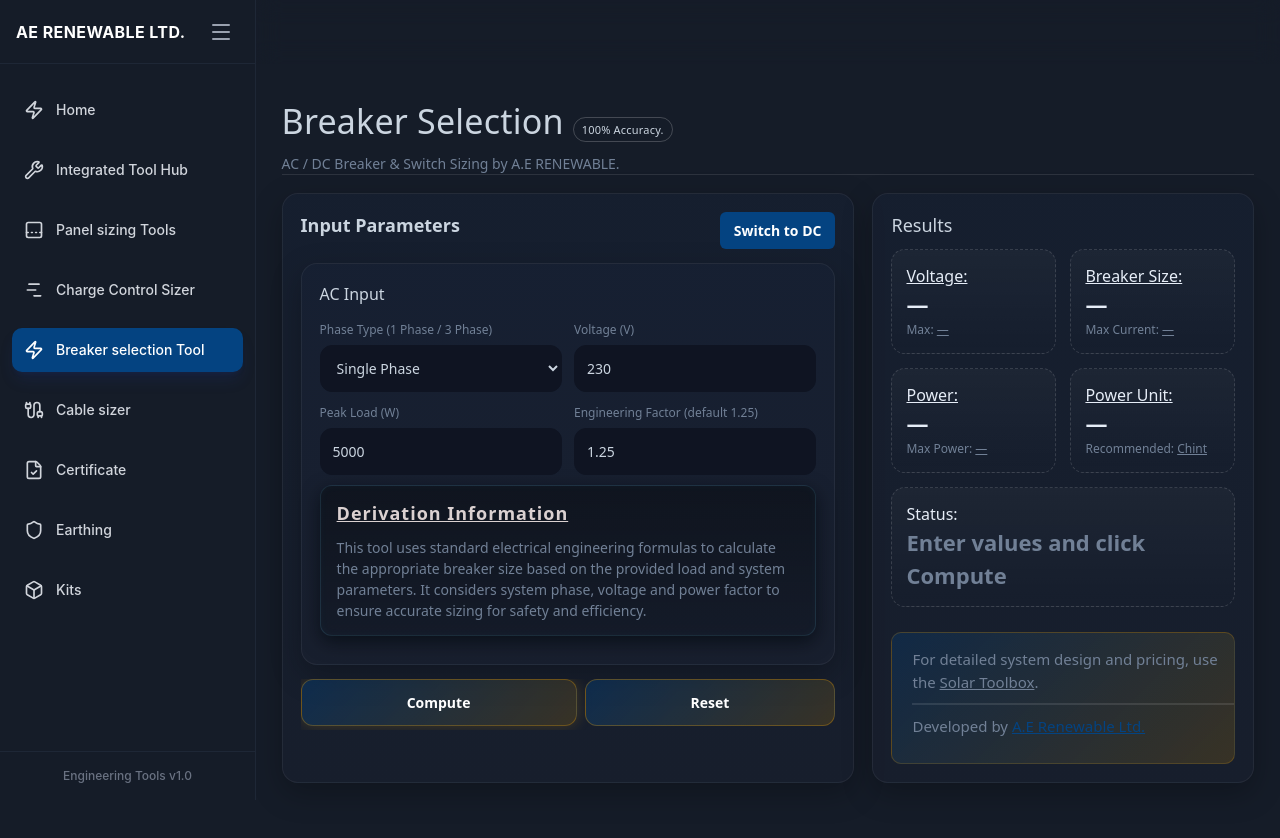
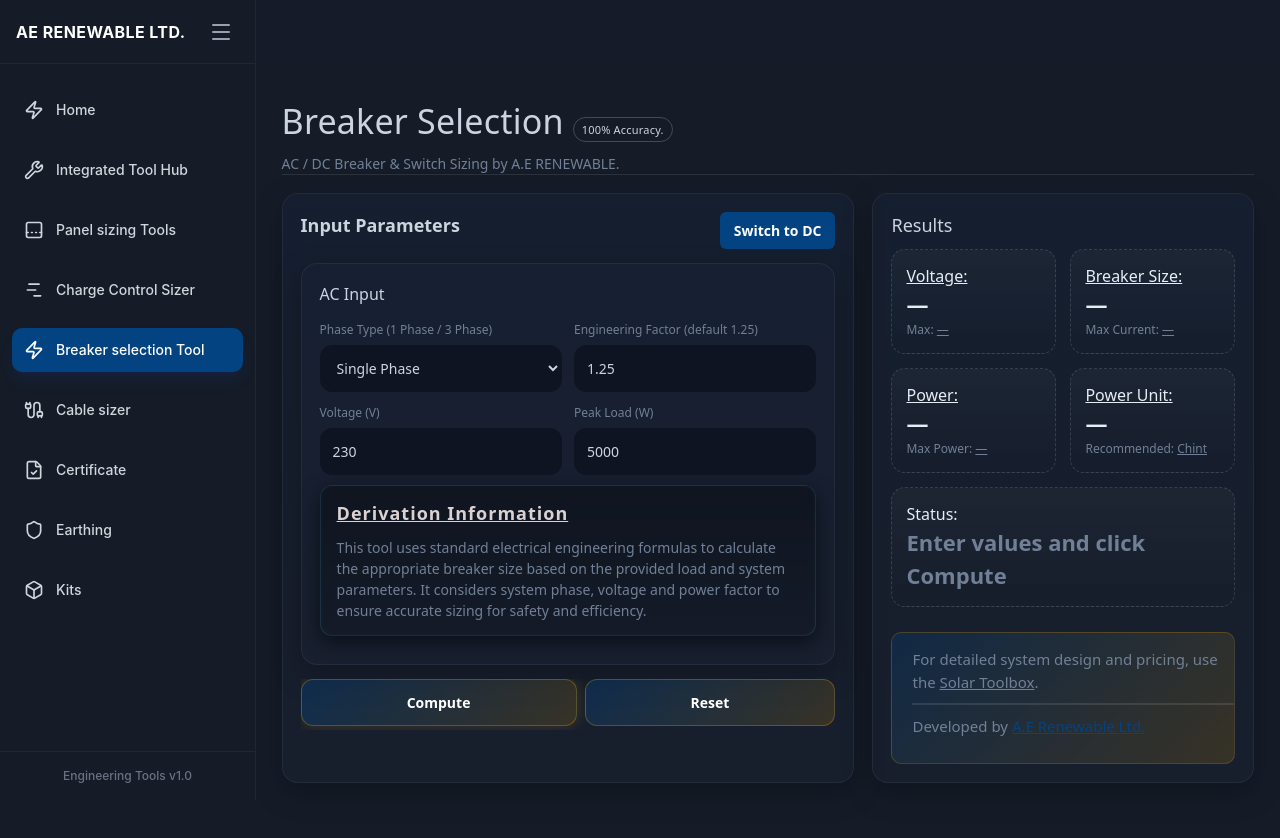
Before and after one commit to OrangeTechGuy306/ae-revamp, a React (Vite) app: page /breaker-selection in a window 1280 px wide. Shown: the top 838 px of the page. Built offline with nearby package versions, Linux system fonts and the light colour scheme.

Commit message:
Rearrange the data

```diff
--- a/src/components/toolbox/BreakerSelection.tsx
+++ b/src/components/toolbox/BreakerSelection.tsx
@@ -154,7 +154,7 @@ export const BreakerSelection: React.FC = () => {
                             </h3>
 
                             <div className="row">
-                                {/* Sub-type select */}
+                                {/* Long labels together - Sub-type select and Engineering Factor */}
                                 <div className="col-6">
                                     {mainMode === 'AC' ? (
                                         <>
@@ -173,6 +173,13 @@ export const BreakerSelection: React.FC = () => {
                                             </select>
                                         </>
                                     )}
+                                </div>
+
+                                <div className="col-6">
+                                    <label htmlFor="eng-factor">Engineering Factor <span className="unit">(default 1.25)</span></label>
+                                    <input type="number" id="eng-factor" min={1.0} max={5.0} step={0.1}
+                                        placeholder="e.g., 1.25" value={engFactor}
+                                        onChange={e => setEngFactor(parseFloat(e.target.value))} />
                                 </div>
 
                                 {/* AC fields */}
@@ -234,14 +241,6 @@ export const BreakerSelection: React.FC = () => {
                                             onChange={e => setChargerCurrent(parseFloat(e.target.value))} />
                                     </div>
                                 </>)}
-
-                                {/* Engineering Factor — always visible */}
-                                <div className="col-6">
-                                    <label htmlFor="eng-factor">Engineering Factor <span className="unit">(default 1.25)</span></label>
-                                    <input type="number" id="eng-factor" min={1.0} max={5.0} step={0.1}
-                                        placeholder="e.g., 1.25" value={engFactor}
-                                        onChange={e => setEngFactor(parseFloat(e.target.value))} />
-                                </div>
                             </div>
 
                             {/* Derivation Info */}
```
